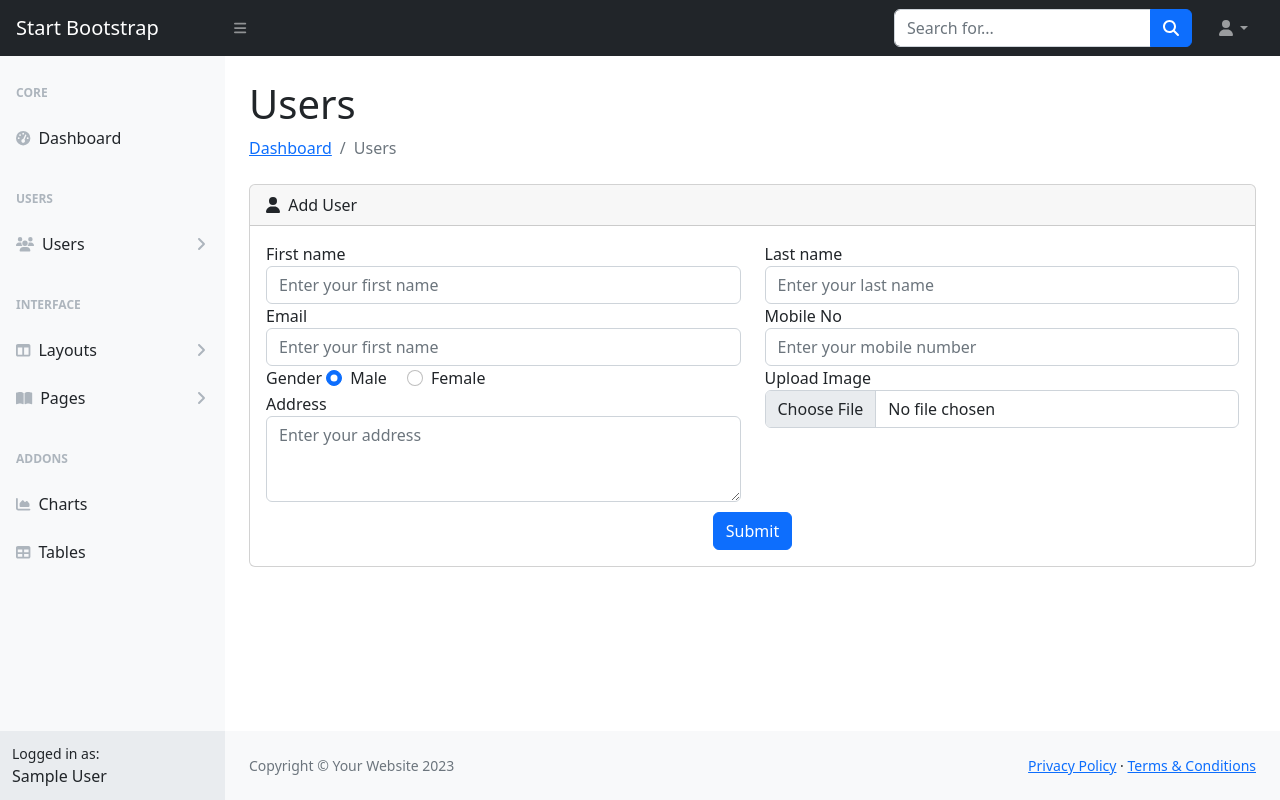
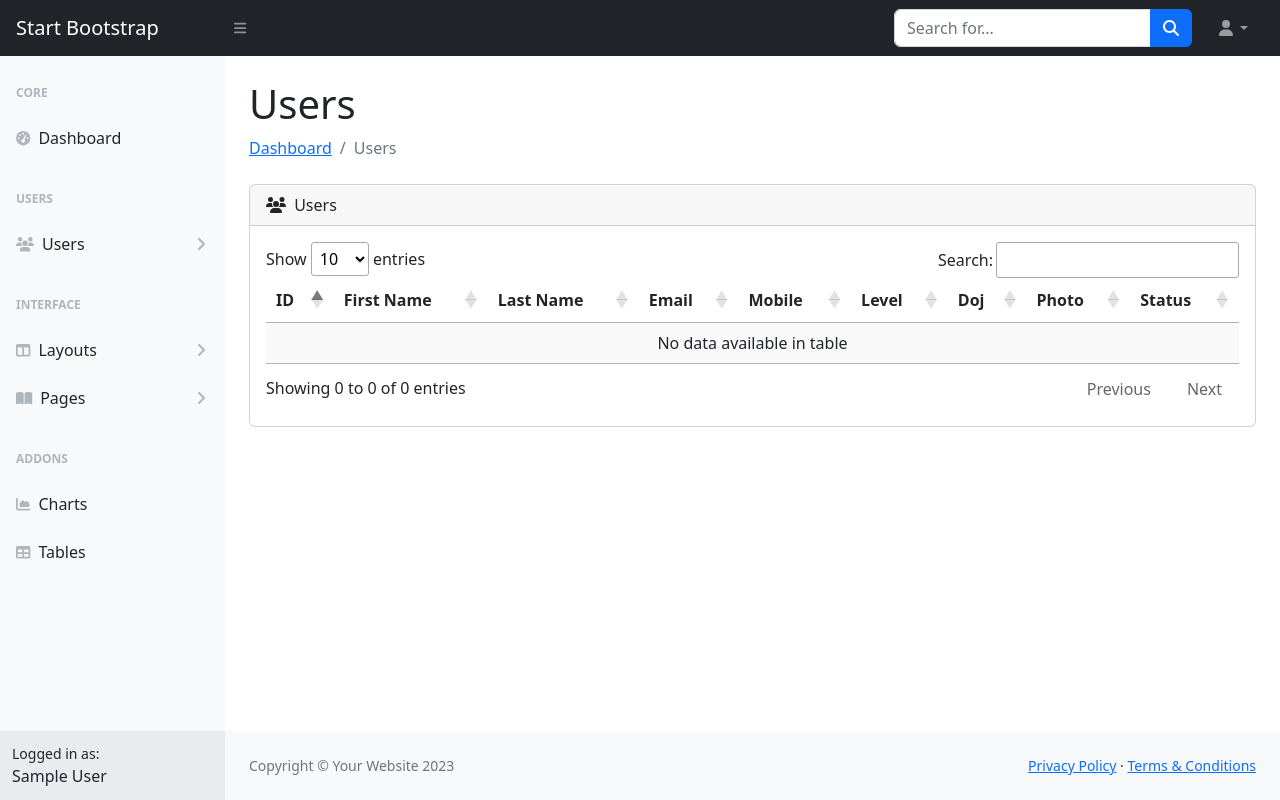
Before and after one commit to khadar786/flask-sb-amin, a Flask app: page /users in a window 1280 px wide. Run offline with Flask 3, Linux system fonts and the light colour scheme; the visitor is signed in with stand-in values (Sample User, id 1); data that the repository does not hold is empty; some libraries are stand-ins or nearby versions.

Commit message:
add users

```diff
--- a/app.py
+++ b/app.py
@@ -1,4 +1,4 @@
-from flask import Flask,render_template,session,request,redirect,url_for
+from flask import Flask,render_template,session,request,redirect,url_for,jsonify
 from werkzeug.utils import secure_filename
 from dbconfig import db_connection
 import os
@@ -168,6 +168,41 @@ def users():
 
     return render_template("users.html",)
 
+@app.route('/user_data',methods=['POST'])
+def data():
+    draw = int(request.form.get('draw'))
+    start = int(request.form.get('start'))
+    length = int(request.form.get('length'))
+    search_value = request.form.get('search[value]', '')
+    print(search_value)
+    cursor.execute("SELECT COUNT(*) as count FROM user_profile")
+    records_total = cursor.fetchone()['count']
+
+    if search_value:
+        query="""
+        SELECT id,first_name,last_name,mobile,email,user_level,doj,photo,user_status FROM user_profile WHERE first_name LIKE %s OR last_name LIKE %s OR email LIKE %s OR mobile LIKE %s LIMIT %s OFFSET %s
+        """
+        search_terms = f"%{search_value}%"
+        cursor.execute(query, (search_terms, search_terms, search_terms, search_terms, length, start))
+        data = cursor.fetchall()
+
+        cursor.execute("SELECT COUNT(*) as count FROM user_profile WHERE first_name LIKE %s OR last_name LIKE %s OR email LIKE %s OR mobile LIKE %s", (search_terms, search_terms, search_terms, search_terms))
+        records_total = cursor.fetchone()['count']
+    else:
+        cursor.execute("SELECT id,first_name,last_name,mobile,email,user_level,doj,photo,user_status FROM user_profile LIMIT %s OFFSET %s", (length, start))
+        data = cursor.fetchall()
+
+    #cursor.close()
+    #db_conn.close()
+    return jsonify({
+        'draw': draw,
+        'recordsTotal': records_total,
+        'recordsFiltered': records_total,
+        'data': data,
+        'search_value':search_value
+    })
+
+
 @app.route('/logout', methods=['GET'])
 def logout():
     session.pop('user_id',None)
--- a/templates/users.html
+++ b/templates/users.html
@@ -4,6 +4,10 @@
     color: red;
   }
 </style>
+<link
+  rel="stylesheet"
+  href="https://cdn.datatables.net/1.13.4/css/jquery.dataTables.min.css"
+/>
 {% endblock %} {% block content %}
 <div class="container-fluid px-4">
   <h1 class="mt-4">Users</h1>
@@ -13,218 +17,108 @@
   </ol>
   <div class="card mb-4">
     <div class="card-header">
-      <i class="fas fa-user me-1"></i>
-      Add User {% if customer_id and not error %}
-      <div class="alert alert-success alert-dismissible fade show" role="alert">
-        <strong>Success!</strong> {{message}}.
-        <button
-          type="button"
-          class="btn-close"
-          data-bs-dismiss="alert"
-          aria-label="Close"
-        ></button>
-      </div>
-      {% endif %} {% if error %}
-      <div class="alert alert-danger alert-dismissible fade show" role="alert">
-        <strong>Error!</strong> {{message}}.
-        <button
-          type="button"
-          class="btn-close"
-          data-bs-dismiss="alert"
-          aria-label="Close"
-        ></button>
-      </div>
-      {% endif %}
+      <i class="fas fa-users me-1"></i>
+      Users
     </div>
     <div class="card-body">
-      <form
-        id="myForm"
-        name="myForm"
-        method="POST"
-        enctype="multipart/form-data"
-      >
-        <div class="row">
-          <div class="col-xl-6">
-            <div class="mb-5 mb-md-0">
-              <label for="fname">First name</label>
-              <input
-                class="form-control"
-                id="fname"
-                name="fname"
-                type="text"
-                placeholder="Enter your first name"
-              />
-            </div>
-            <div class="mb-5 mb-md-0">
-              <label for="email">Email</label>
-              <input
-                class="form-control"
-                id="email"
-                name="email"
-                type="text"
-                placeholder="Enter your first name"
-              />
-            </div>
-            <div class="mb-5 mb-md-0">
-              <label for="email">Gender</label>
-              <div class="form-check form-check-inline">
-                <input
-                  class="form-check-input"
-                  type="radio"
-                  name="gender"
-                  id="inlineRadio1"
-                  value="M"
-                  checked="checked"
-                />
-                <label class="form-check-label" for="inlineRadio1">Male</label>
-              </div>
-              <div class="form-check form-check-inline">
-                <input
-                  class="form-check-input"
-                  type="radio"
-                  name="gender"
-                  id="inlineRadio2"
-                  value="F"
-                />
-                <label class="form-check-label" for="inlineRadio2"
-                  >Female</label
-                >
-              </div>
-            </div>
-            <div class="mb-5 mb-md-0">
-              <label for="address">Address</label>
-              <textarea
-                class="form-control"
-                id="address"
-                name="address"
-                rows="3"
-                placeholder="Enter your address"
-              ></textarea>
-            </div>
-          </div>
-          <div class="col-xl-6">
-            <div class="mb-5 mb-md-0">
-              <label for="lname">Last name</label>
-              <input
-                class="form-control"
-                id="lname"
-                name="lname"
-                type="text"
-                placeholder="Enter your last name"
-              />
-            </div>
-            <div class="mb-5 mb-md-0">
-              <label for="lname">Mobile No</label>
-              <input
-                class="form-control"
-                id="mobile"
-                name="mobile"
-                type="text"
-                placeholder="Enter your mobile number"
-              />
-            </div>
-            <div class="mb-5 mb-md-0">
-              <label for="imageUpload">Upload Image</label>
-              <input
-                class="form-control"
-                type="file"
-                id="imageUpload"
-                name="imageUpload"
-                accept="image/*"
-                onchange="previewImage(event)"
-              />
-              <div class="mt-3">
-                <img
-                  id="imagePreview"
-                  src="#"
-                  alt="Image Preview"
-                  style="display: none; max-width: 100%; height: auto"
-                />
-              </div>
-            </div>
-          </div>
-        </div>
-        <div class="row" style="margin-top: 10px">
-          <div class="col-xl-12" style="text-align: center">
-            <button type="submit" class="btn btn-primary">Submit</button>
-          </div>
-        </div>
-      </form>
+      <table id="studentTable" class="display" style="width: 100%">
+        <thead>
+          <tr>
+            <th>ID</th>
+            <th>First Name</th>
+            <th>Last Name</th>
+            <th>Email</th>
+            <th>Mobile</th>
+            <th>Level</th>
+            <th>Doj</th>
+            <th>Photo</th>
+            <th>Status</th>
+          </tr>
+        </thead>
+      </table>
     </div>
   </div>
 </div>
 {% endblock %} {% block scripts %}
 <script src="https://cdn.jsdelivr.net/npm/jquery@3.7.1/dist/jquery.min.js"></script>
 <script src="https://cdn.jsdelivr.net/npm/jquery-validation@1.21.0/dist/jquery.validate.min.js"></script>
-<script
-  src="https://cdn.jsdelivr.net/npm/simple-datatables@7.1.2/dist/umd/simple-datatables.min.js"
-  crossorigin="anonymous"
-></script>
-<script src="{{ url_for('static',filename='js/datatables-simple-demo.js') }}"></script>
+<script src="https://cdn.datatables.net/1.13.4/js/jquery.dataTables.min.js"></script>
+
 <script type="text/javascript">
-  // Function to preview the image
-  function previewImage(event) {
-    const input = event.target;
-    const preview = document.getElementById("imagePreview");
-    if (input.files && input.files[0]) {
-      const reader = new FileReader();
-      reader.onload = function (e) {
-        preview.src = e.target.result;
-        preview.style.display = "block";
-      };
-      reader.readAsDataURL(input.files[0]);
-    }
-  }
-
   $(document).ready(function () {
-    console.log("Document is ready");
-    $("#myForm").validate({
-      rules: {
-        fname: {
-          required: true,
-          minlength: 5,
+    $("#studentTable").DataTable({
+      processing: true,
+      serverSide: true,
+      ajax: {
+        url: "/user_data",
+        type: "POST",
+      },
+      columns: [
+        { data: "id" },
+        { data: "first_name" },
+        { data: "last_name" },
+        { data: "email" },
+        { data: "mobile" },
+        {
+          data: "user_level",
+          render: function (data, type, row) {
+            if (data == 1) {
+              return "Student";
+            } else if (data == 2) {
+              return "Teacher";
+            } else if (data == 3) {
+              return "Principal";
+            } else if (data == 4) {
+              return "Admin";
+            } else if (data == 5) {
+              return "Super Admin";
+            } else if (data == 6) {
+              return "Parent";
+            } else if (data == 7) {
+              return "Accountant";
+            } else if (data == 8) {
+              return "Front Office";
+            } else if (data == 9) {
+              return "Accounts Manager";
+            } else if (data == 10) {
+              return "Level One Manager";
+            } else if (data == 11) {
+              return "Level Two Manager";
+            } else if (data == 12) {
+              return "Management";
+            } else if (data == 13) {
+              return "Counsellor";
+            } else if (data == 14) {
+              return "PA";
+            } else if (data == 15) {
+              return "Librarian";
+            } else if (data == 16) {
+              return "Asst Librarian";
+            } else if (data == 17) {
+              return "Security";
+            } else if (data == 18) {
+              return "Transport Manager";
+            } else if (data == 19) {
+              return "Driver";
+            } else if (data == 20) {
+              return "Bus attender";
+            } else {
+              return "Data Entry";
+            }
+          },
         },
-        lname: {
-          required: true,
-          minlength: 5,
+        { data: "doj" },
+        { data: "photo" },
+        {
+          data: "user_status",
+          render: function (data) {
+            let badgeClass = data === 1 ? "success" : "danger";
+            return `<span class="badge bg-${badgeClass}">${
+              data == 1 ? "active" : "Inactive"
+            }</span>`;
+          },
         },
-        email: {
-          required: true,
-          email: true,
-        },
-        mobile: {
-          required: true,
-          minlength: 10,
-        },
-        imageUpload: {
-          required: true,
-        },
-      },
-      messages: {
-        fname: {
-          required: "Please enter a first name",
-          minlength: "first name must be at least 5 characters",
-        },
-        lname: {
-          required: "Please enter a last name",
-          minlength: "last name be at least 5 characters",
-        },
-        email: {
-          required: "Please enter your email",
-          email: "Enter a valid email address",
-        },
-        mobile: {
-          required: "Please enter a mobile number",
-          minlength: "mobile number be at least 10 numbers",
-        },
-        imageUpload: {
-          required: "Please upload an image",
-        },
-      },
-      submitHandler: function (form) {
-        //alert("Form submitted successfully!");
-        form.submit(); // Submit the form
-      },
+      ],
     });
   });
 </script>
```
